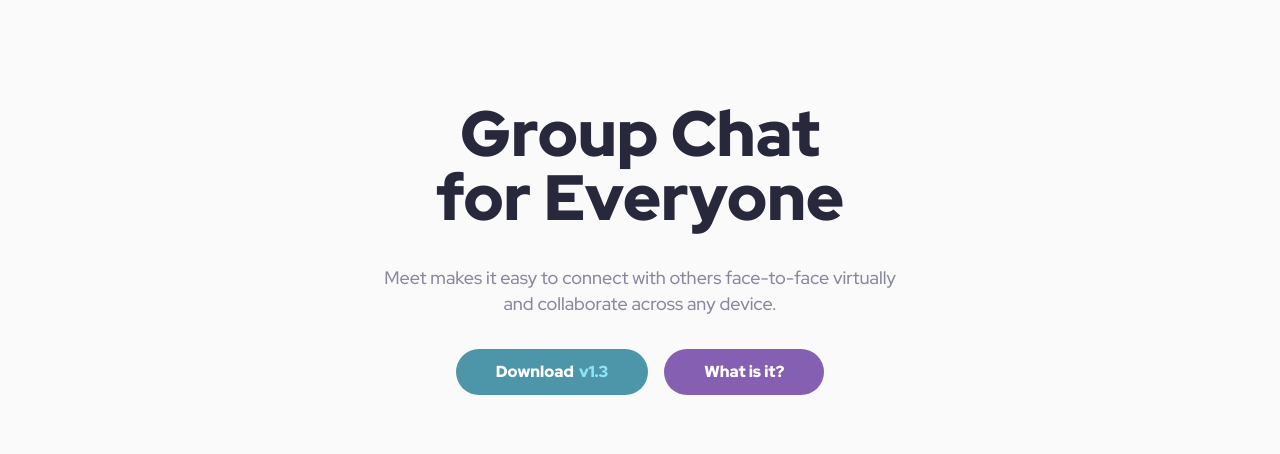
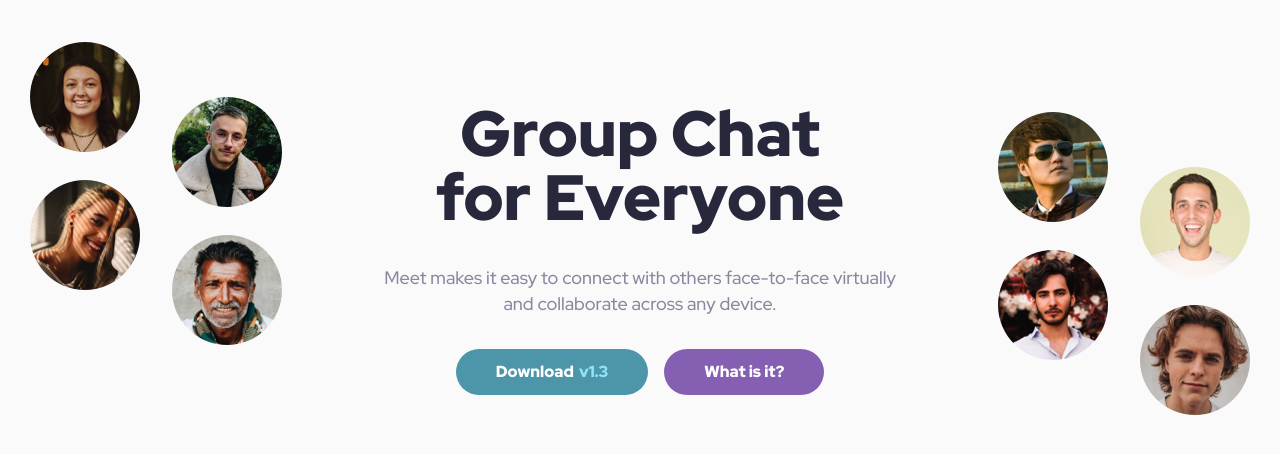
Before and after one commit to NinjaInShade/meet-landing-page, a plain HTML site: page index.html in a window 1280 px wide. Shown: the part 116-570 px from the top of the page. Drawn offline with Linux system fonts and the light colour scheme.

Commit message:
Added hero images to either side of the header

```diff
--- a/base.css
+++ b/base.css
@@ -54,6 +54,10 @@ body {
   background-color: var(--white);
 }
 
+main {
+  overflow: hidden;
+}
+
 h1 {
   font-size: var(--h1);
   line-height: var(--h1-line-height);
--- /dev/null
+++ b/checkpoint.css
@@ -0,0 +1,6 @@
+.checkpoint-container {
+}
+
+.home-checkpoint {
+  margin: 110px 0 65px 0;
+}
--- a/header.css
+++ b/header.css
@@ -2,6 +2,27 @@
   display: flex;
   justify-content: center;
   margin: 80px 0 105px 0;
+}
+
+.header {
+  position: relative;
+  width: fit-content;
+  margin: 0 auto;
+}
+
+.header-img-left,
+.header-img-right {
+  position: absolute;
+}
+
+.header-img-left {
+  bottom: 50px;
+  right: calc(100% + 88px);
+}
+
+.header-img-right {
+  top: 10px;
+  left: calc(100% + 88px);
 }
 
 .header-title {
--- a/index.html
+++ b/index.html
@@ -8,6 +8,7 @@
     <link rel="stylesheet" href="base.css" />
     <link rel="stylesheet" href="buttons.css" />
     <link rel="stylesheet" href="header.css" />
+    <link rel="stylesheet" href="checkpoint.css" />
     <link rel="preconnect" href="https://fonts.googleapis.com" />
     <link rel="preconnect" href="https://fonts.gstatic.com" crossorigin />
     <link href="https://fonts.googleapis.com/css2?family=Red+Hat+Display:wght@500;900&display=swap" rel="stylesheet" />
@@ -22,7 +23,17 @@
           <img src="./assets/logo.svg" alt="Meet logo" />
         </a>
       </nav>
-      <header>
+      <header class="header">
+        <img
+          src="./assets/desktop/image-hero-left.png"
+          class="header-img-left"
+          alt="Lots of profile photos of people"
+        />
+        <img
+          src="./assets/desktop/image-hero-right.png"
+          class="header-img-right"
+          alt="Lots of profile photos of people"
+        />
         <h1 class="header-title">Group Chat for Everyone</h1>
         <p class="body-text header-description">
           Meet makes it easy to connect with others face-to-face virtually and collaborate across any device.
@@ -32,6 +43,8 @@
           <a href="./index.html" class="btn btn-secondary">What is it?</a>
         </div>
       </header>
+
+      <div class="checkpoint-container home-checkpoint"></div>
     </main>
   </body>
 </html>
```
